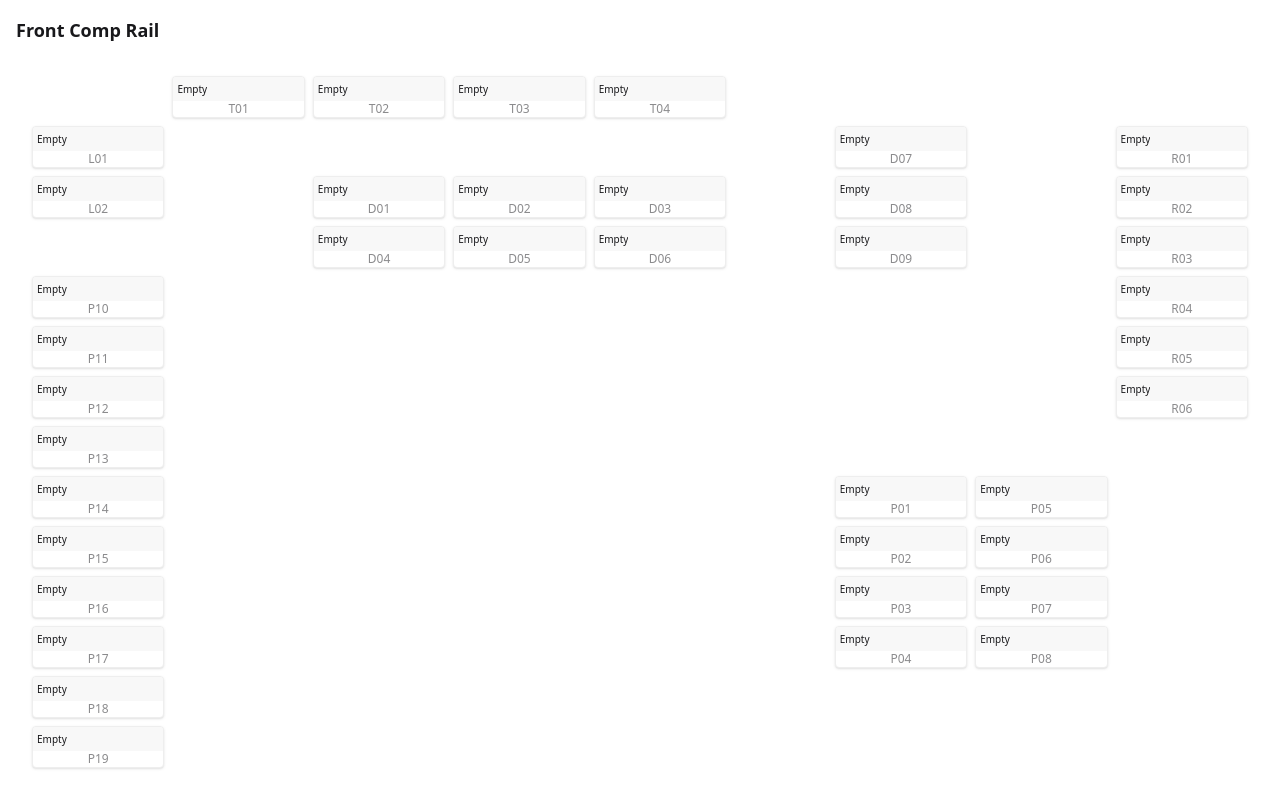
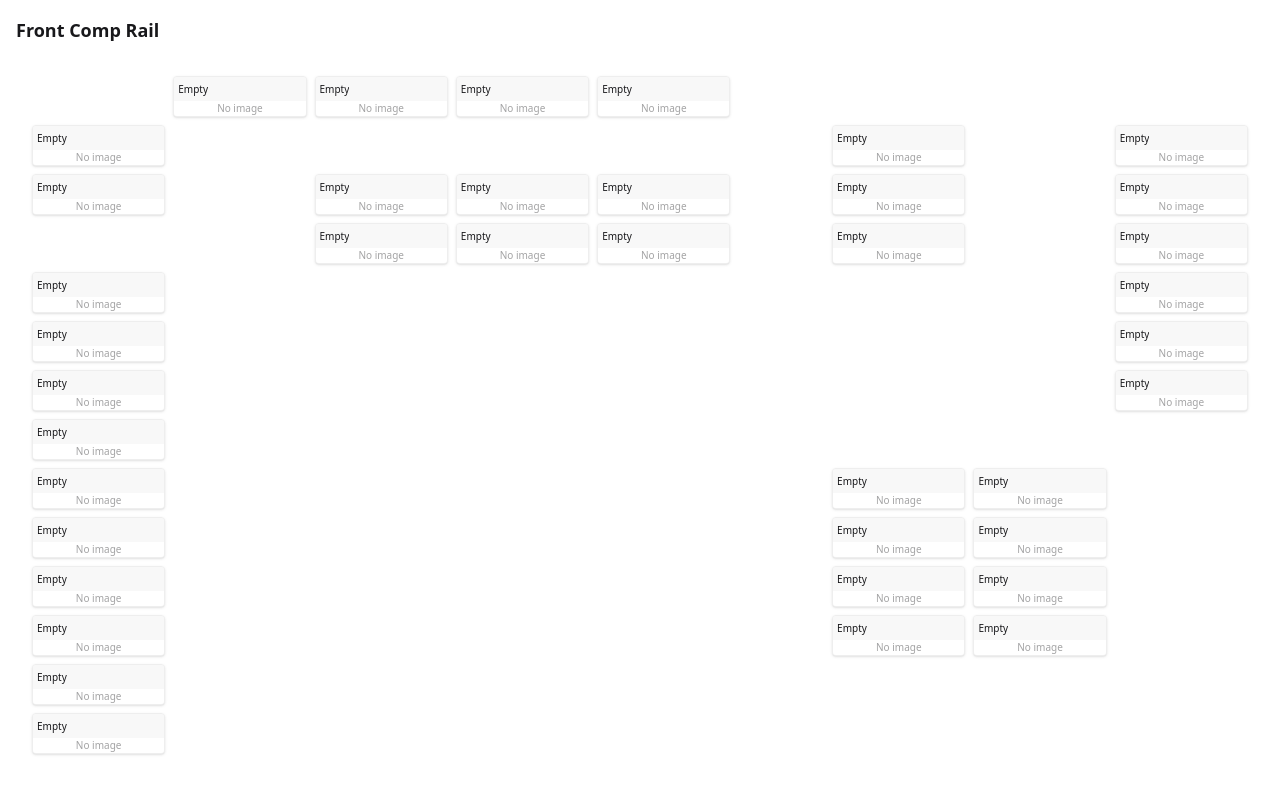
Before and after one commit to gangasandhu/rcss-map, a React (Vite) app: page / in a window 1280 px wide. Built offline with nearby package versions, Linux system fonts and the light colour scheme.

Commit message:
added functionality to add product image url

```diff
--- a/src/components/Display.jsx
+++ b/src/components/Display.jsx
@@ -1,26 +1,25 @@
 import React, { useState } from "react";
 
-const Display = ({ id, productName, onSave }) => {
+const Display = ({ id, productName, image, onSave }) => {
     const [editing, setEditing] = useState(false);
-  const [value, setValue] = useState(productName);
+    const [name, setName] = useState(productName || "");
+    const [img, setImg] = useState(image || "");
 
     const save = () => {
         setEditing(false);
-    onSave(id, value.trim());
+        onSave(id, name.trim(), img.trim());
     };
 
     return (
-    <div className="w-full h-full border border-base-300 rounded bg-base-100 shadow-sm flex flex-col">
-      {/* Label */}
-      <div className="h-6 bg-base-200 text-[10px] px-1 flex items-center rounded-t truncate">
+        <div className="w-full h-full border border-base-300 rounded bg-base-100 shadow-sm flex flex-col overflow-hidden">
+            {/* Header */}
+            <div className="h-6 bg-base-200 text-[10px] px-1 flex items-center truncate">
                 {editing ? (
                     <input
-            autoFocus
                         className="input input-xs w-full"
-            value={value}
-            onChange={(e) => setValue(e.target.value)}
-            onBlur={save}
-            onKeyDown={(e) => e.key === "Enter" && save()}
+                        value={name}
+                        onChange={(e) => setName(e.target.value)}
+                        placeholder="Product name"
                     />
                 ) : (
                     <span
@@ -32,10 +31,43 @@ const Display = ({ id, productName, onSave }) => {
                 )}
             </div>
 
-      {/* Body */}
-      <div className="flex-1 flex items-center justify-center text-xs text-base-content/50">
-        {id}
+            {/* Image */}
+            <div
+                className="flex-1 bg-base-100 flex items-center justify-center cursor-pointer"
+                onClick={() => setEditing(true)}
+            >
+                {img ? (
+                    <img
+                        src={img}
+                        alt={name}
+                        className="
+                                w-10
+                                h-10
+                                object-contain
+                                p-1
+                            "
+                    />
+
+                ) : (
+                    <span className="text-[10px] text-base-content/40">
+                        No image
+                    </span>
+                )}
             </div>
+
+            {/* Image URL input (edit mode only) */}
+            {editing && (
+                <div className="p-1 border-t border-base-300">
+                    <input
+                        className="input input-xs w-full"
+                        value={img}
+                        onChange={(e) => setImg(e.target.value)}
+                        placeholder="Image URL"
+                        onBlur={save}
+                        onKeyDown={(e) => e.key === "Enter" && save()}
+                    />
+                </div>
+            )}
         </div>
     );
 };
--- a/src/components/Map.jsx
+++ b/src/components/Map.jsx
@@ -14,13 +14,16 @@ const Map = () => {
         localStorage.setItem(STORAGE_KEY, JSON.stringify(displays));
     }, [displays]);
 
-  const handleSave = (id, newName) => {
+    const handleSave = (id, newName, newImage) => {
         setDisplays((prev) =>
             prev.map((d) =>
-        d.id === id ? { ...d, productName: newName } : d
+                d.id === id
+                    ? { ...d, productName: newName, image: newImage }
+                    : d
             )
         );
     };
+
 
     return (
         <div className="p-4">
@@ -49,8 +52,10 @@ const Map = () => {
                             <Display
                                 id={slot.id}
                                 productName={slot.productName}
+                                image={slot.image}
                                 onSave={handleSave}
                             />
+
                         </div>
                     ))}
                 </div>
--- a/src/data/comprail.json
+++ b/src/data/comprail.json
@@ -1,47 +1,47 @@
 [
- { "id": "T01", "productName": "", "row": 1, "col": 2 },
-  { "id": "T02", "productName": "", "row": 1, "col": 3 },
-  { "id": "T03", "productName": "", "row": 1, "col": 4 },
-  { "id": "T04", "productName": "", "row": 1, "col": 5 },
+ { "id": "T01", "productName": "", "image": "", "row": 1, "col": 2 },
+  { "id": "T02", "productName": "", "image": "", "row": 1, "col": 3 },
+  { "id": "T03", "productName": "", "image": "", "row": 1, "col": 4 },
+  { "id": "T04", "productName": "", "image": "", "row": 1, "col": 5 },
 
-  { "id": "L01", "productName": "", "row": 2, "col": 1 },
-  { "id": "L02", "productName": "", "row": 3, "col": 1 },
+  { "id": "L01", "productName": "", "image": "", "row": 2, "col": 1 },
+  { "id": "L02", "productName": "", "image": "", "row": 3, "col": 1 },
 
-  { "id": "R01", "productName": "", "row": 2, "col": 9 },
-  { "id": "R02", "productName": "", "row": 3, "col": 9 },
-  { "id": "R03", "productName": "", "row": 4, "col": 9 },
-  { "id": "R04", "productName": "", "row": 5, "col": 9 },
-  { "id": "R05", "productName": "", "row": 6, "col": 9 },
-  { "id": "R06", "productName": "", "row": 7, "col": 9 },
+  { "id": "R01", "productName": "", "image": "", "row": 2, "col": 9 },
+  { "id": "R02", "productName": "", "image": "", "row": 3, "col": 9 },
+  { "id": "R03", "productName": "", "image": "", "row": 4, "col": 9 },
+  { "id": "R04", "productName": "", "image": "", "row": 5, "col": 9 },
+  { "id": "R05", "productName": "", "image": "", "row": 6, "col": 9 },
+  { "id": "R06", "productName": "", "image": "", "row": 7, "col": 9 },
 
-  { "id": "D01", "productName": "", "row": 3, "col": 3 },
-  { "id": "D02", "productName": "", "row": 3, "col": 4 },
-  { "id": "D03", "productName": "", "row": 3, "col": 5 },
-  { "id": "D04", "productName": "", "row": 4, "col": 3 },
-  { "id": "D05", "productName": "", "row": 4, "col": 4 },
-  { "id": "D06", "productName": "", "row": 4, "col": 5 },
+  { "id": "D01", "productName": "", "image": "", "row": 3, "col": 3 },
+  { "id": "D02", "productName": "", "image": "", "row": 3, "col": 4 },
+  { "id": "D03", "productName": "", "image": "", "row": 3, "col": 5 },
+  { "id": "D04", "productName": "", "image": "", "row": 4, "col": 3 },
+  { "id": "D05", "productName": "", "image": "", "row": 4, "col": 4 },
+  { "id": "D06", "productName": "", "image": "", "row": 4, "col": 5 },
 
-  { "id": "D07", "productName": "", "row": 2, "col": 7 },
-  { "id": "D08", "productName": "", "row": 3, "col": 7 },
-  { "id": "D09", "productName": "", "row": 4, "col": 7 },
+  { "id": "D07", "productName": "", "image": "", "row": 2, "col": 7 },
+  { "id": "D08", "productName": "", "image": "", "row": 3, "col": 7 },
+  { "id": "D09", "productName": "", "image": "", "row": 4, "col": 7 },
 
-  { "id": "P01", "productName": "", "row": 9, "col": 7 },
-  { "id": "P02", "productName": "", "row": 10, "col": 7 },
-  { "id": "P03", "productName": "", "row": 11, "col": 7 },
-  { "id": "P04", "productName": "", "row": 12, "col": 7 },
-  { "id": "P05", "productName": "", "row": 9, "col": 8 },
-  { "id": "P06", "productName": "", "row": 10, "col": 8 },
-  { "id": "P07", "productName": "", "row": 11, "col": 8 },
-  { "id": "P08", "productName": "", "row": 12, "col": 8 },
+  { "id": "P01", "productName": "", "image": "", "row": 9, "col": 7 },
+  { "id": "P02", "productName": "", "image": "", "row": 10, "col": 7 },
+  { "id": "P03", "productName": "", "image": "", "row": 11, "col": 7 },
+  { "id": "P04", "productName": "", "image": "", "row": 12, "col": 7 },
+  { "id": "P05", "productName": "", "image": "", "row": 9, "col": 8 },
+  { "id": "P06", "productName": "", "image": "", "row": 10, "col": 8 },
+  { "id": "P07", "productName": "", "image": "", "row": 11, "col": 8 },
+  { "id": "P08", "productName": "", "image": "", "row": 12, "col": 8 },
 
-  { "id": "P10", "productName": "", "row": 5, "col": 1 },
-  { "id": "P11", "productName": "", "row": 6, "col": 1 },
-  { "id": "P12", "productName": "", "row": 7, "col": 1 },
-  { "id": "P13", "productName": "", "row": 8, "col": 1 },
-  { "id": "P14", "productName": "", "row": 9, "col": 1 },
-  { "id": "P15", "productName": "", "row": 10, "col": 1 },
-  { "id": "P16", "productName": "", "row": 11, "col": 1 },
-  { "id": "P17", "productName": "", "row": 12, "col": 1 },
-  { "id": "P18", "productName": "", "row": 13, "col": 1 },
-  { "id": "P19", "productName": "", "row": 14, "col": 1 }
+  { "id": "P10", "productName": "", "image": "", "row": 5, "col": 1 },
+  { "id": "P11", "productName": "", "image": "", "row": 6, "col": 1 },
+  { "id": "P12", "productName": "", "image": "", "row": 7, "col": 1 },
+  { "id": "P13", "productName": "", "image": "", "row": 8, "col": 1 },
+  { "id": "P14", "productName": "", "image": "", "row": 9, "col": 1 },
+  { "id": "P15", "productName": "", "image": "", "row": 10, "col": 1 },
+  { "id": "P16", "productName": "", "image": "", "row": 11, "col": 1 },
+  { "id": "P17", "productName": "", "image": "", "row": 12, "col": 1 },
+  { "id": "P18", "productName": "", "image": "", "row": 13, "col": 1 },
+  { "id": "P19", "productName": "", "image": "", "row": 14, "col": 1 }
 ]
```
Lines whose indentation alone changed are shown as unchanged.
